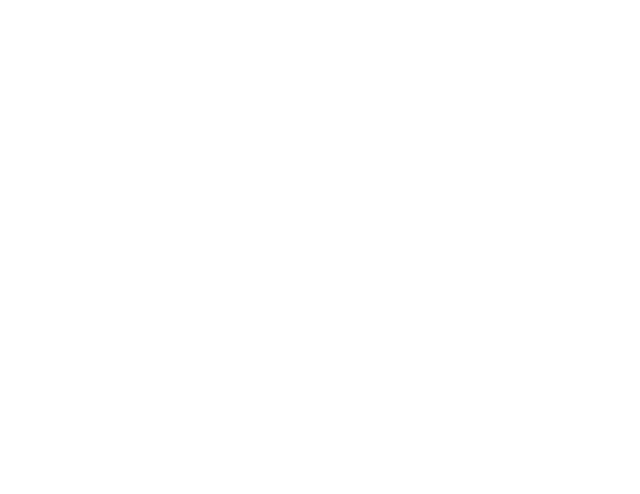
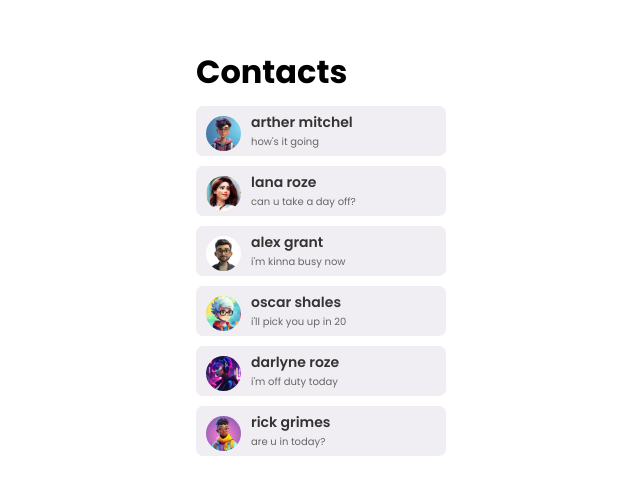
Before and after one commit to oussama-drifi/Task-Management-App, a React (Vite) app: page / in a window 1280 px wide. Before the commit this address had no page. Shown: the part 148-642 px from the top of the page, without its empty margins (319-959 px from the left). Built offline with nearby package versions, Linux system fonts and the light colour scheme; a web font is replaced by a local one.

Commit message:
implemented additional routes

```diff
--- a/src/App.jsx
+++ b/src/App.jsx
@@ -3,7 +3,7 @@
 import './App.css'
 
 
-// import ContactSkeleton from './components/contactSkeleton';
+import ContactSkeleton from './components/contactSkeleton';
 function Contacts() {
   const myContacts = [
     {
@@ -80,14 +80,16 @@
   )
 }
 
+
 import Search from './components/search/search';
 
 function App() {
-
   return (
     <Routes>
-      <Route path='/task-management-app' element={<div className="wrapper"><Search /></div>} />
-      <Route path='/task-management-app/about' element={<div><h1>this is about page</h1></div>} />
+        <Route path='/' element={<div className="wrapper"><Contacts /></div>} />
+        <Route path='/about' element={<div><h1>this is about page</h1></div>} />
+        <Route path='/contact' element={<div><h1>this is contact page</h1></div>} />
+        <Route path='/services' element={<div><h1>this is services page</h1></div>} />
     </Routes>
   )
 }
--- a/src/index.css
+++ b/src/index.css
@@ -13,7 +13,7 @@
 }
 
 
-/* h1{
+h1{
   text-align: start;
   margin-bottom: 10px;
 }
@@ -66,4 +66,4 @@
         }
       }
   }
-} */
+}
--- a/vite.config.js
+++ b/vite.config.js
@@ -4,5 +4,5 @@
 // https://vite.dev/config/
 export default defineConfig({
   plugins: [react()],
-  base: "/task-management-app"
+  base: "/"
 })
```
